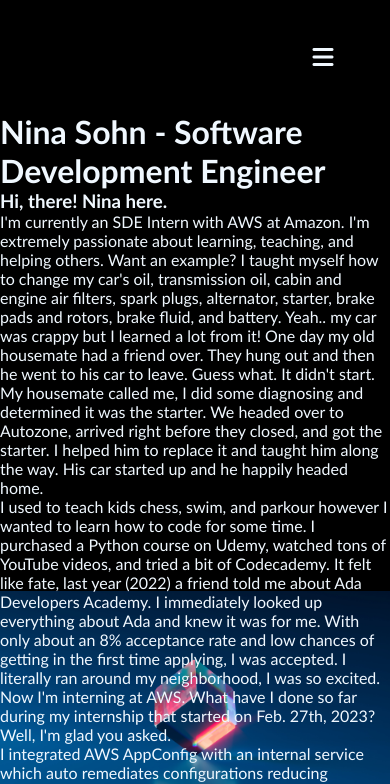
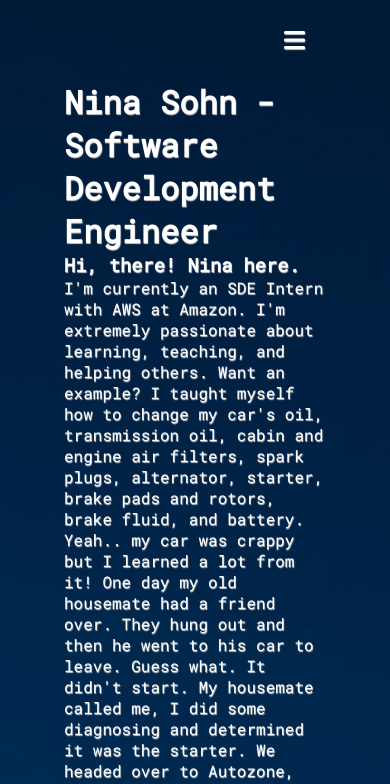
Before and after one commit to enigmatic-loop/Nina-Sohn-Website, a plain HTML site: page src/index.html in a window 390 px wide. Shown: the top 784 px of the page. Drawn offline with Linux system fonts and the light colour scheme.

Commit message:
Add Roboto Mono font and add toggle X icon

```diff
--- a/src/index.html
+++ b/src/index.html
@@ -5,6 +5,7 @@
       <meta name="viewport" content="width=device-width, initial-scale=1.0">
       <script src="https://kit.fontawesome.com/220ec5e83a.js" crossorigin="anonymous"></script>
       <link rel="stylesheet" type="text/css" href="styles.css">
+      <style> @import url('https://fonts.googleapis.com/css2?family=Roboto+Mono&display=swap'); </style>
       <title>Nina Sohn</title>
   </head>
 
@@ -37,6 +38,8 @@
 
       toggleBtn.onclick = () => {
         dropDownMenu.classList.toggle('open')
+        const isOpen = dropDownMenu.classList.contains('open')
+        toggleBtnIcon.classList = isOpen ? 'fa-solid fa-xmark' : 'fa-solid fa-bars'
       }
     </script>
 
--- a/src/styles.css
+++ b/src/styles.css
@@ -2,16 +2,18 @@
   margin: 0;
   padding: 0;
   box-sizing: border-box;
-  font-family: 'Gill Sans', 'Gill Sans MT', Calibri, 'Trebuchet MS', sans-serif;
-  color: aliceblue;
+  font-family: 'Roboto Mono', monospace;
+  text-shadow: 0.5px 0.5px 1px rgb(201, 201, 206);
+  color: rgb(255, 255, 255);
 }
 
 body {
   background-image: url("images/portfolio-background.jpg");
+  background-color: rgb(0, 0, 0);
   background-position: center;
-  background-size: contain;
+  background-size: cover;
   background-repeat: no-repeat;
-  background-color: black;
+  margin: 0 4rem 4rem 4rem;
 }
 
 li {
@@ -29,17 +31,17 @@ a:hover {
 
 header {
   position: relative;
-  padding: 0 2rem;
+  padding: 0 0.5rem;
 }
 
 .navbar {
-  height: 5rem;
+  height: 3rem;
   max-width: auto;
   margin: 1rem;
   display: flex;
   position: relative;
   align-items: center;
-  justify-content: space-between;
+  justify-content: center;
 }
 
 .navbar .links {
@@ -49,7 +51,7 @@ header {
 
 .navbar .toggle-btn {
   display: none;
-  color: white;
+  color: rgb(0, 0, 0);
   font-size: 1.5rem;
   cursor: pointer;
 }
@@ -74,7 +76,7 @@ header {
 }
 
 .drop-down li {
-  padding: 0.7rem;
+  padding: 0.6rem;
   display: flex;
   align-items: center;
   justify-content: center;
@@ -87,8 +89,9 @@ header {
   }
 
   .navbar .toggle-btn {
-    padding-left: 90%;
+    padding-left: 93%;
     display: block;
+    justify-content: center;
   }
 
   .drop-down {
```
